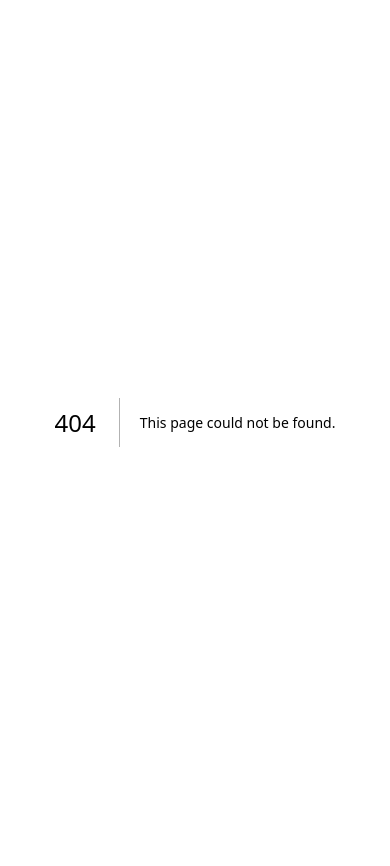
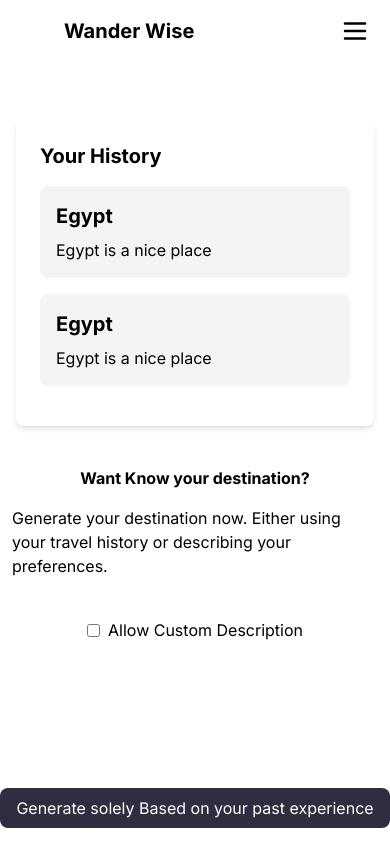
Before and after one commit to debiB/wander_wise, a Next.js app in the folder Frontend/: page /TravelHistory/userpage in a window 390 px wide. Before the commit this address had no page. Shown: the top 866 px of the page. Before the commit the page ends 844 px from the top, so only its background shows below. Built offline with nearby package versions, Linux system fonts and the light colour scheme.

Commit message:
implementing travel detailed page and responsiveness

```diff
--- /dev/null
+++ b/Frontend/app/TravelHistory/userpage/page.tsx
@@ -0,0 +1,95 @@
+"use client";
+
+import NavBar from "@/components/NavBar";
+import Button from "@/components/button";
+import React, { useState } from "react";
+
+
+const Page = () => {
+  const [allowCustomDescription, setAllowCustomDescription] = useState(false);
+  const [allowGenerateButton, setAllowGenerateButton] = useState(true);
+
+  const handleAllowCustomDescriptionChange = () => {
+    setAllowCustomDescription(!allowCustomDescription);
+    setAllowGenerateButton(!allowGenerateButton);
+  };
+
+
+
+  return (
+    <div>
+      <NavBar />
+      <div className="h-screen flex flex-col justify-between mt-10">
+        <div className="py-4">
+          <div className="mx-auto px-4">
+            <div className="bg-white rounded-lg shadow-md p-6">
+              <h1 className="text-xl font-bold mb-4">Your History</h1>
+              <div className="md:flex block align-items-center">
+                <div className="md:w-1/2 w-full mr-2 bg-gray-100 p-4 rounded-lg mb-4">
+                  <div>
+                    <h1 className="font-bold text-xl pb-2">Egypt</h1>
+                  </div>
+                  <p>Egypt is a nice place</p>
+                </div>
+               <div className="md:w-1/2 w-full md:ml-2 ml-0 bg-gray-100 p-4 rounded-lg mb-4">
+                  <div>
+                    <h1 className="font-bold text-xl pb-2">Egypt</h1>
+                  </div>
+                  <p>Egypt is a nice place</p>
+                </div>
+              </div>
+
+            </div>
+          </div>
+            <div className="flex md:text-xl font-bold justify-center md:mt-20 mb-4 mt-10"> Want Know your destination?</div>
+            <p className="md:text-small flex md:justify-center mx-3 md:mb-20 mb-10 "> Generate your destination now. Either using your travel history or describing your preferences.</p>
+          {allowGenerateButton&& (
+          <div className="fixed bottom-0 left-0 w-full z-50">
+            <div className="flex justify-center my-4">
+               <Button text="Generate solely Based on your past experience" width="30" />
+            </div>
+          </div>
+        )}
+
+          <div className="flex justify-center my-8">
+            <label
+              htmlFor="allowCustomDescription"
+              className="flex items-center cursor-pointer"
+            >
+              <input
+                type="checkbox"
+                id="allowCustomDescription"
+                className="mr-2"
+                // checked={allowCustomDescription}
+                onChange={handleAllowCustomDescriptionChange}
+              />
+              Allow Custom Description
+            </label>
+          </div>
+        </div>
+          </div>
+
+
+          <div className="fixed bottom-0 left-0 w-full z-50">
+
+        {allowCustomDescription && (
+          <div className="py-4 fixed bottom-0 left-0 w-full z-50">
+            <div className="flex max-w-3xl mx-auto px-4">
+              <input
+                type="text"
+                className="w-full bg-white border border-gray-300 rounded-lg px-4 py-2 mr-2"
+                placeholder="Enter your text here"
+              />
+              <Button text="Send" width="10/12" />
+            </div>
+          </div>
+        )}
+
+
+      </div>
+
+    </div>
+  );
+};
+
+export default Page;
--- a/Frontend/app/page.tsx
+++ b/Frontend/app/page.tsx
@@ -5,23 +5,26 @@ import Footer from '@/components/Footer';
 import NavBar from "@/components/NavBar";
 import Button from "@/components/button";
 import Image from "next/image";
-
+import Link from "next/link";
 
 export default function Home() {
 
   return (
     <div>
       <NavBar/>
-      <div className="grid grid-cols-12 gap-4 mt-8 items-center w-fill">
-        <div className ="col-span-5 ml-16">
-          <h1 className="text-3xl font-bold mb-5">
+      <div className="md:grid md:grid-cols-12 block gap-4 mt-8 items-center w-fill">
+        <div className ="col-span-5 ml-16 md:mt-0 mt-20">
+          <h1 className="md:text-3xl text-2xl font-bold md:mb-5 ">
             Explore the world with our top travel picks!
           </h1>
-          <p className="mt-2 text-lg mb-10">
+          <p className="mt-2 md:text-lg text-small mb-10 md:mr-0 mr-10">
             Unlock hidden gems, discover unforgettable experiences, and plan
             your next adventure with ease.
           </p>
-          <Button text = "Join Us"/>
+
+           <Link href="/auth/signup"><Button text = "Join Us"/></Link>
+
+
         </div>
         <div className=" col-span-7 flex justify-end mt-5 mr">
           <Image
@@ -32,25 +35,27 @@ export default function Home() {
         </div>
       </div>
       <div className="bg-gray-100 py-20">
-        <p className="text-center text-3xl font-bold mb-5">Reccomendations based on your past experiences</p>
-        <div className="flex mt-12 items-center justify-center ">
-         <div className="col-span-4 mr-10 rounded-full overflow-hidden">
+        <p className="text-center md:text-3xl text-xl font-bold mb-5">Reccomendations based on your past experiences</p>
+        <div className="md:flex mt-12 md:mb-0 items-center justify-center ">
+         <div className="col-span-4 md:mr-10 md:rounded-full overflow-hidden">
          <Image
           src={recommended1}
           alt = "discovery"
           width={600}
           height={600}/>
+
          </div>
-          <div className="col-span-4 rounded-full overflow-hidden">
+          <div className="col-span-4 md:rounded-full overflow-hidden">
          <Image
           src={recommended2}
           alt = "discovery"
           width={600}
-          height={600}/>
+          height={600} />
+
          </div>
     </div>
     <div className="flex justify-center mt-20">
-      <Button text = "Explore More" width="9/12"/>
+      <Link href="/auth/signin"><Button text = "Explore More" width="9/12"/></Link>
     </div>
 
     </div>
--- a/Frontend/components/Footer.tsx
+++ b/Frontend/components/Footer.tsx
@@ -1,20 +1,17 @@
 import React from 'react'
-
+import Link from 'next/link'
 const Footer = () => {
   return (
-    <div className = "bg-button_c text-white py-10">
-        <div>
-
-        </div>
-      <div className = " bg-button_c flex justify-between items-center mt-10">
+    <div className="bg-button_c text-white py-10">
+  <div className="bg-button_c block md:flex md:justify-between items-center mt-10">
     <div className="bg-button_c text-xl font-bold ml-10">Wander Wise</div>
-        <ul className="flex space-x-20 mr-20">
-            <li>About us</li>
-            <li>Contact us</li>
-            <li>Log in</li>
+    <ul className="md:flex md:space-x-20 md:mr-20 md:mx-0 mx-auto">
+      <li className="md:inline-block md:my-0 my-5 md:ml-0 ml-10 bg-hover-blue hover:text-blue-500">About us</li>
+      <li className="md:inline-block md:mb-0 mb-5 md:ml-0 ml-10 bg-hover-blue hover:text-blue-500">Contact us</li>
+     <Link href ="/auth/signin"><li className="md:inline-block md:mb-0 mb-5 md:ml-0 ml-10 bg-hover-blue hover:text-blue-500">Log in</li></Link>
     </ul>
   </div>
-      <div className="bg-button_c text-center py-20">
+  <div className="bg-button_c md:text-center ml-10 md:ml-0 py-20">
     <p>© 2021 Wander Wise. All rights reserved.</p>
   </div>
 </div>
--- a/Frontend/components/NavBar.tsx
+++ b/Frontend/components/NavBar.tsx
@@ -1,24 +1,67 @@
+"use client";
 import Button from "./button";
+import { Menu, X } from "lucide-react";
 import Image from "next/image";
-import React from "react";
+import React, { useState } from "react";
+import Link from "next/link";
+const NavBar = () => {
+  const [isOpen, setIsOpen] = useState(false);
 
-const NavBar = () => {
+  const toggle = () => {
+    setIsOpen(!isOpen);
+  };
+
   return (
-    <div className="py-4">
-      <div className="container mx-auto flex justify-between items-center">
-        <div className="text-xl font-bold">Wander Wise</div>
-        <div className="flex items-center space-x-20">
-          <ul className="flex space-x-20">
-            <li>About us</li>
-            <li>Contact us</li>
+    <div className=" py-4">
+      <div className="sticky container mx-auto flex justify-between items-center">
+        <div className="text-xl font-bold md:ml-1 ml-16">Wander Wise</div>
+        <div className="hidden md:flex items-center space-x-10">
+          {" "}
+          {/* Added 'hidden' class for mobile */}
+          <ul className="flex space-x-10">
+            <li className="cursor-pointer"><a className="bg-hover-blue hover:text-blue-500">About us</a></li>{" "}
+            {/* Added 'cursor-pointer' class for better UX */}
+            <li className="cursor-pointer"><a className="bg-hover-blue hover:text-blue-500">Contact us</a></li>{" "}
+            {/* Added 'cursor-pointer' class for better UX */}
           </ul>
-          <div className="flex space-x-20">
+          <div className="flex space-x-10">
+            <Link href="/auth/signin"><Button text="Log in" width="4/12" /></Link>
+           <Link href="/auth/signup"><Button text="Sign up" width="4/12" /></Link>
+          </div>
+        </div>
+        <div className="md:hidden flex items-center mr-5">
+          <button onClick={toggle}>
+            {isOpen ? <X size={30} /> : <Menu size={30} />}
+          </button>
+        </div>
+      </div>
+      <div
+        className={`${
+          isOpen ? "block" : "hidden"
+        } md:hidden bg-white z-50 fixed top-0 left-0 w-full`}
+      >
+        <div className="flex flex-col items-center py-8">
+          <button onClick={toggle} className="mb-4">
+            <X size={30} />
+          </button>
+          <ul className="block">
+            <li className="cursor-pointer mb-5"><a className="bg-hover-blue hover:text-blue-500">About us</a></li>{" "}
+            {/* Added 'cursor-pointer' class for better UX */}
+            <li className="cursor-pointer mb-5"><a className="bg-hover-blue hover:text-blue-500">Contact us</a></li>{" "}
+            {/* Added 'cursor-pointer' class for better UX */}
+          </ul>
+          <div className="block">
+            <div className="mb-5">
+
             <Button text="Log in" width="4/12" />
-            <Button text="Sign up" width="4/12"/>
+            </div>
+            <div >
+
+            <Button text="Sign up" width="4/12" />
+            </div>
           </div>
         </div>
       </div>
-
     </div>
   );
 };
```
Also changed, not shown: Frontend/package.json (+6 -5 lines), 1 other file (tests, documents, lock files or other folders). Lines whose indentation alone changed are shown as unchanged.
